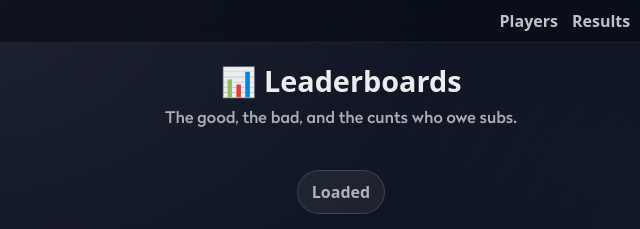
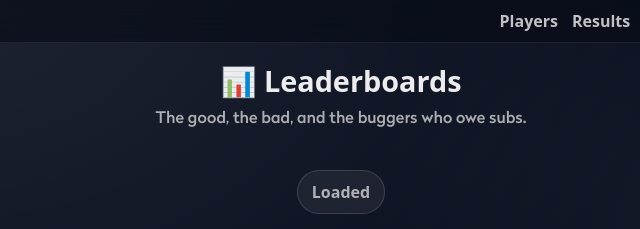
Before and after one commit to sharklaar/borderville-stats, a plain HTML site: page leaderboards.html in a window 1280 px wide. Shown: the top 229 px of the page, 299-939 px from the left. Drawn offline with Linux system fonts and the light colour scheme; a web font is replaced by a local one.

Commit message:
changed wording on leaderboards

```diff
--- a/leaderboards.html
+++ b/leaderboards.html
@@ -34,7 +34,7 @@
 
   <header class="site-header">
     <h1>📊 Leaderboards</h1>
-    <p class="tagline">The good, the bad, and the cunts who owe subs.</p>
+    <p class="tagline">The good, the bad, and the buggers who owe subs.</p>
   </header>
 
   <main class="container">
```
